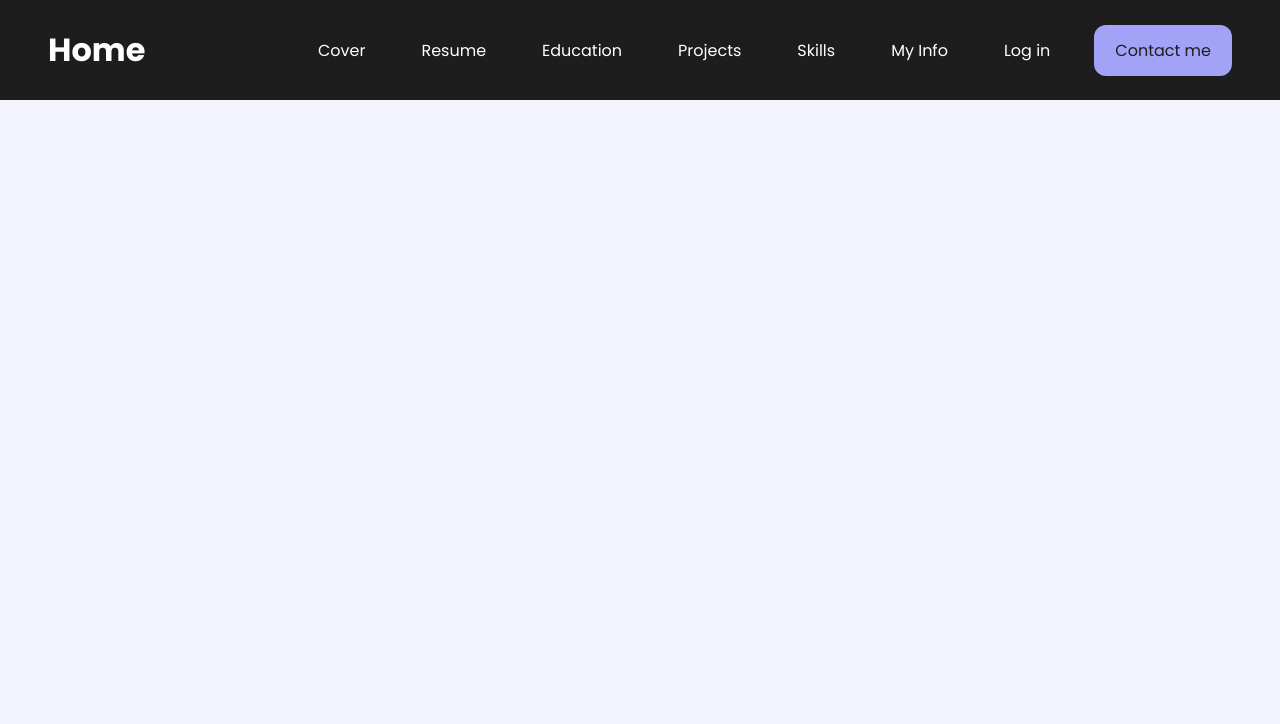
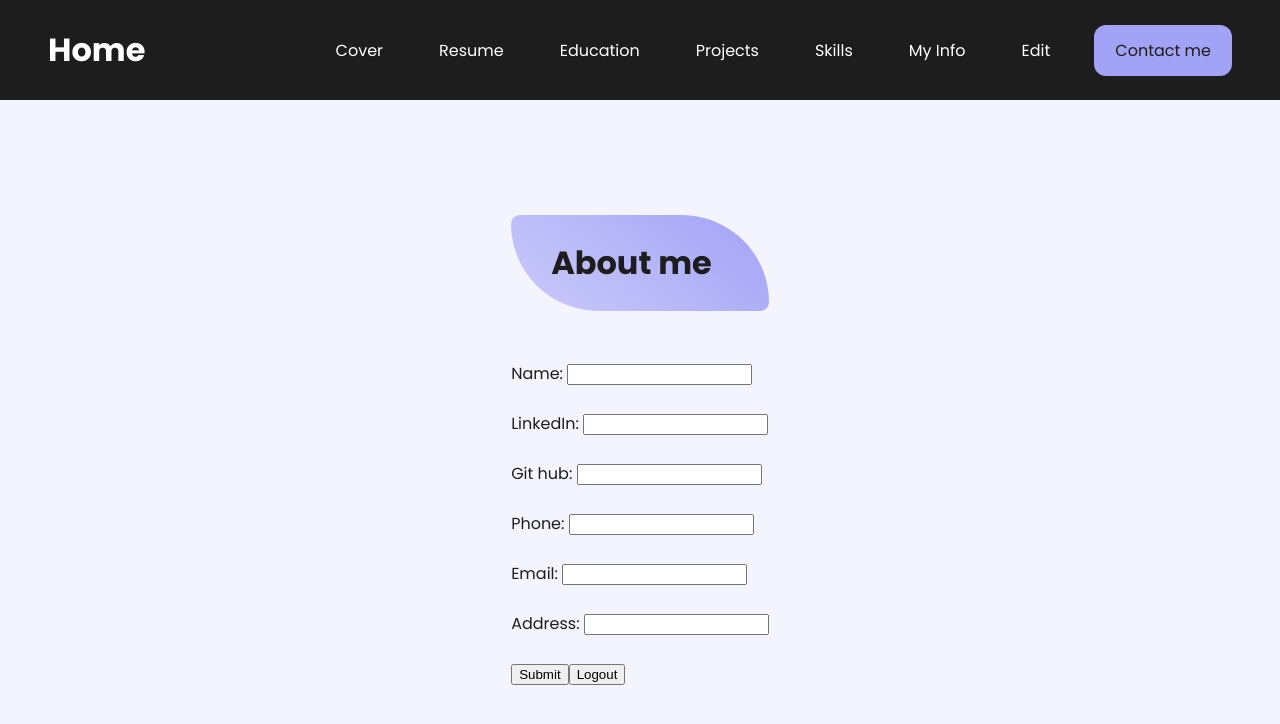
Before and after one commit to Amanda-Leech/portfolio-fe, a React (Create React App) app: page /EditInfo in a window 1280 px wide. Shown: the top 724 px of the page. Built offline with nearby package versions, Linux system fonts and the light colour scheme.

Commit message:
Add edit page

```diff
--- a/src/App.js
+++ b/src/App.js
@@ -9,6 +9,10 @@ import Resume from './page/Resume';
 import Skill from './page/Skill';
 import Login from './page/Login';
 import Info from './page/Info';
+import EditAbout from './page/editPage/EditAbout';
+import EditInfo from './page/editPage/EditInfo';
+import EditCover from './page/editPage/EditCover';
+import ReadMessage from './page/editPage/ReadMessage';
 
 function App() {
     return (
@@ -17,8 +21,14 @@ function App() {
                 <Route path="/" exact>
                     <About />
                 </Route>
+                <Route path="/EditAbout">
+                    <EditAbout />
+                </Route>
                 <Route path="/Cover">
                     <Cover />
+                </Route>
+                <Route path="/EditCover">
+                    <EditCover />
                 </Route>
                 <Route path="/Resume">
                     <Resume />
@@ -35,12 +45,18 @@ function App() {
                 <Route path="/Info">
                     <Info />
                 </Route>
+                <Route path="/EditInfo">
+                    <EditInfo />
+                </Route>
                 <Route path="/Login">
                     <Login />
                 </Route>
                 <Route path="/page-cta">
                     <Contact />
                 </Route>
+                <Route path="/ReadMessage">
+                    <ReadMessage />
+                </Route>
             </Switch>
         </Layout>
     );
--- a/src/component/Header.js
+++ b/src/component/Header.js
@@ -73,7 +73,7 @@ const Header = () => {
                         </li>
                         <li>
                             <Link to="/Login" onClick={menuToggleHandler}>
-                                Log in
+                                Edit
                             </Link>
                         </li>
                     </ul>
--- a/src/page/Login.js
+++ b/src/page/Login.js
@@ -41,7 +41,7 @@ const Login = () => {
             } else if (err.response?.status === 400) {
                 setErrMsg('Missing Email or Password');
             } else if (err.response?.status === 401) {
-                setErrMsg('Unauthorized');
+                setErrMsg('Incorect Email or Password');
             } else {
                 setErrMsg('Login Failed');
             }
@@ -64,7 +64,7 @@ const Login = () => {
                     <p ref={errRef} className={errMsg ? 'errmsg' : 'offscreen'} aria-live="assertive">
                         {errMsg}
                     </p>
-                    <h1>Login</h1>
+                    <h1>Edit</h1>
                     <br />
                     <br />
                     <form onSubmit={handleSubmit}>
--- a/src/page/Project.js
+++ b/src/page/Project.js
@@ -1,34 +1,44 @@
 import React from 'react';
 import axios from 'axios';
 
-export default class PersonList extends React.Component {
-    state = {
-        projects: [],
-    };
+const Project = () => {
+    if (axios.get(`http://localhost:5000/user/me`)) {
+        <h1>Logged in about me</h1>;
+    } else {
+        <h1>Not Logged in about me</h1>;
+    }
+};
 
-    componentDidMount() {
-        axios.get(`http://localhost:5000/project`).then((res) => {
-            const projects = res.data;
-            this.setState({ projects });
-        });
-    }
+export default Project;
 
-    render() {
-        return (
-            <ul>
-                <h1>Projects</h1>
-                <br />
-                <br />
-                {this.state.projects.map((project) => (
-                    <li key={project.project_id}>
-                        <p> Title: {project.project_title}</p>
-                        <p>URL: {project.project_url}</p>
-                        <p>GIT: {project.git_url}</p>
-                        <p>Info: {project.project_info}</p>
-                        <br />
-                    </li>
-                ))}
-            </ul>
-        );
-    }
-}
+// export default class PersonList extends React.Component {
+//     state = {
+//         projects: [],
+//     };
+
+//     componentDidMount() {
+//         axios.get(`http://localhost:5000/project`).then((res) => {
+//             const projects = res.data;
+//             this.setState({ projects });
+//         });
+//     }
+
+//     render() {
+//         return (
+//             <ul>
+//                 <h1>Projects</h1>
+//                 <br />
+//                 <br />
+//                 {this.state.projects.map((project) => (
+//                     <li key={project.project_id}>
+//                         <p> Title: {project.project_title}</p>
+//                         <p>URL: {project.project_url}</p>
+//                         <p>GIT: {project.git_url}</p>
+//                         <p>Info: {project.project_info}</p>
+//                         <br />
+//                     </li>
+//                 ))}
+//             </ul>
+//         );
+//     }
+// }
--- /dev/null
+++ b/src/page/editPage/EditAbout.js
@@ -0,0 +1,40 @@
+import React, { useState } from 'react';
+import axios from 'axios';
+
+function EditAbout() {
+    const [post, setPost] = useState({
+        about_title: '',
+        about_info: '',
+    });
+    const handleInput = (event) => {
+        setPost({ ...post, [event.target.name]: event.target.value });
+    };
+    function handleSubmit(event) {
+        event.preventDefault();
+        axios
+            .post(`http://localhost:5000/about`, { post })
+            .then((response) => console.log(response))
+            .catch((err) => console.log(err));
+    }
+    return (
+        <div className="form-container">
+            <h1>About me</h1>
+            <br />
+            <br />
+            <div className="form-input">
+                <form onSubmit={handleSubmit}>
+                    Title: <input type="text" onChange={handleInput} name="about_title"></input>
+                    <br />
+                    <br />
+                    Info: <input type="text" onChange={handleInput} name="about_info"></input>
+                    <br />
+                    <br />
+                    <button className="btn btn-primary">Submit</button>
+                    <button className="btn btn-secondary">Logout</button>
+                </form>
+            </div>
+        </div>
+    );
+}
+
+export default EditAbout;
--- /dev/null
+++ b/src/page/editPage/EditCover.js
@@ -0,0 +1,40 @@
+import React, { useState } from 'react';
+import axios from 'axios';
+
+function EditCover() {
+    const [post, setPost] = useState({
+        cover_title: '',
+        cover_info: '',
+    });
+    const handleInput = (event) => {
+        setPost({ ...post, [event.target.name]: event.target.value });
+    };
+    function handleSubmit(event) {
+        event.preventDefault();
+        axios
+            .post(`http://localhost:5000/cover`, { post })
+            .then((response) => console.log(response))
+            .catch((err) => console.log(err));
+    }
+    return (
+        <div className="form-container">
+            <h1>Cover Letter</h1>
+            <br />
+            <br />
+            <div className="form-input">
+                <form onSubmit={handleSubmit}>
+                    Title: <input type="text" onChange={handleInput} name="cover_title"></input>
+                    <br />
+                    <br />
+                    Info: <input type="text" onChange={handleInput} name="cover_info"></input>
+                    <br />
+                    <br />
+                    <button className="btn btn-primary">Submit</button>
+                    <button className="btn btn-secondary">Logout</button>
+                </form>
+            </div>
+        </div>
+    );
+}
+
+export default EditCover;
--- /dev/null
+++ b/src/page/editPage/EditInfo.js
@@ -0,0 +1,56 @@
+import React, { useState } from 'react';
+import axios from 'axios';
+
+function EditInfo() {
+    const [post, setPost] = useState({
+        contact_name: '',
+        linked_in: '',
+        git_hub: '',
+        phone: '',
+        email: '',
+        address: '',
+    });
+    const handleInput = (event) => {
+        setPost({ ...post, [event.target.name]: event.target.value });
+    };
+    function handleSubmit(event) {
+        event.preventDefault();
+        axios
+            .post(`http://localhost:5000/contact`, { post })
+            .then((response) => console.log(response))
+            .catch((err) => console.log(err));
+    }
+    return (
+        <div className="form-container">
+            <h1>About me</h1>
+            <br />
+            <br />
+            <div className="form-input">
+                <form onSubmit={handleSubmit}>
+                    Name: <input type="text" onChange={handleInput} name="contact_name"></input>
+                    <br />
+                    <br />
+                    LinkedIn: <input type="text" onChange={handleInput} name="linked_in"></input>
+                    <br />
+                    <br />
+                    Git hub: <input type="text" onChange={handleInput} name="git_hub"></input>
+                    <br />
+                    <br />
+                    Phone: <input type="text" onChange={handleInput} name="phone"></input>
+                    <br />
+                    <br />
+                    Email: <input type="text" onChange={handleInput} name="email"></input>
+                    <br />
+                    <br />
+                    Address: <input type="text" onChange={handleInput} name="address"></input>
+                    <br />
+                    <br />
+                    <button className="btn btn-primary">Submit</button>
+                    <button className="btn btn-secondary">Logout</button>
+                </form>
+            </div>
+        </div>
+    );
+}
+
+export default EditInfo;
--- /dev/null
+++ b/src/page/editPage/ReadMessage.js
@@ -0,0 +1,34 @@
+import React from 'react';
+import axios from 'axios';
+
+export default class PersonList extends React.Component {
+    state = {
+        messages: [],
+    };
+
+    componentDidMount() {
+        axios.get(`http://localhost:5000/message`).then((res) => {
+            const messages = res.data;
+            this.setState({ messages });
+        });
+    }
+
+    render() {
+        return (
+            <ul>
+                <h1> Messages </h1>
+                <br />
+                <br />
+                {this.state.messages.map((message) => (
+                    <li key={message.message_id}>
+                        <p> Name: {message.message_name}</p>
+                        <p>Email: {message.message_email}</p>
+                        <p> Subject: {message.message_subject}</p>
+                        <p> Message: {message.message}</p>
+                        <br />
+                    </li>
+                ))}
+            </ul>
+        );
+    }
+}
```
Also changed, not shown: 1 other file (tests, documents, lock files or other folders).
